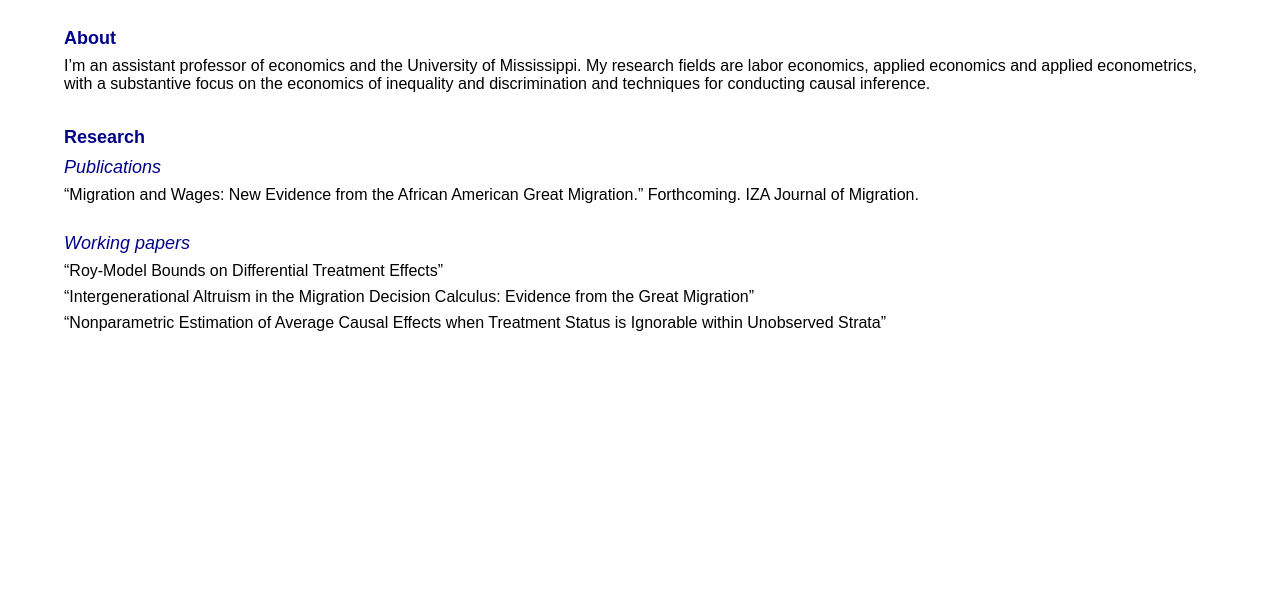
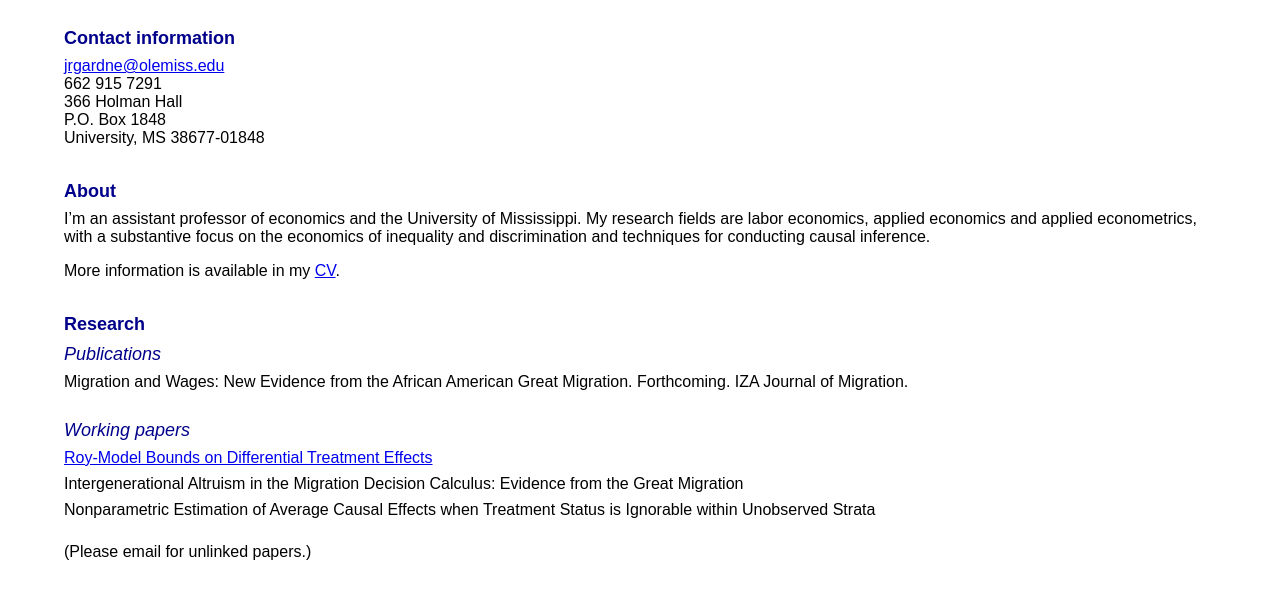
Before and after one commit to jrgcmu/jrgcmu.github.io, a plain HTML site: page index.html in a window 1280 px wide. Shown: the part 135-734 px from the top of the page. Drawn offline with Linux system fonts and the light colour scheme.

Commit message:
Add files via upload

```diff
--- a/index.html
+++ b/index.html
@@ -15,18 +15,26 @@
 Department of Economics<br />
 University of Mississippi</p></h2>
 </div>
+<h1 id="contact-information">Contact information</h1>
+<p><a href="mailto:jrgardne@olemiss.edu">jrgardne@olemiss.edu</a><br />
+662 915 7291<br />
+366 Holman Hall<br />
+P.O. Box 1848<br />
+University, MS 38677-01848</p>
 <h1 id="about">About</h1>
 <p>I’m an assistant professor of economics and the University of Mississippi. My research fields are labor economics, applied economics and applied econometrics, with a substantive focus on the economics of inequality and discrimination and techniques for conducting causal inference.</p>
+<p>More information is available in my <a href="CV_JohnGardner.pdf">CV</a>.</p>
 <h1 id="research">Research</h1>
 <h2 id="publications">Publications</h2>
 <ul>
-<li>“Migration and Wages: New Evidence from the African American Great Migration.” Forthcoming. IZA Journal of Migration.</li>
+<li>Migration and Wages: New Evidence from the African American Great Migration. Forthcoming. IZA Journal of Migration.</li>
 </ul>
 <h2 id="working-papers">Working papers</h2>
 <ul>
-<li>“Roy-Model Bounds on Differential Treatment Effects”</li>
-<li>“Intergenerational Altruism in the Migration Decision Calculus: Evidence from the Great Migration”</li>
-<li>“Nonparametric Estimation of Average Causal Effects when Treatment Status is Ignorable within Unobserved Strata”</li>
+<li><a href="Papers/RoyModelBounds.pdf">Roy-Model Bounds on Differential Treatment Effects</a></li>
+<li>Intergenerational Altruism in the Migration Decision Calculus: Evidence from the Great Migration</li>
+<li>Nonparametric Estimation of Average Causal Effects when Treatment Status is Ignorable within Unobserved Strata</li>
 </ul>
+<p>(Please email for unlinked papers.)</p>
 </body>
 </html>
```
